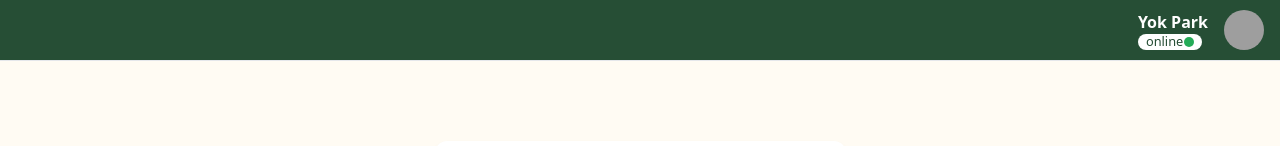
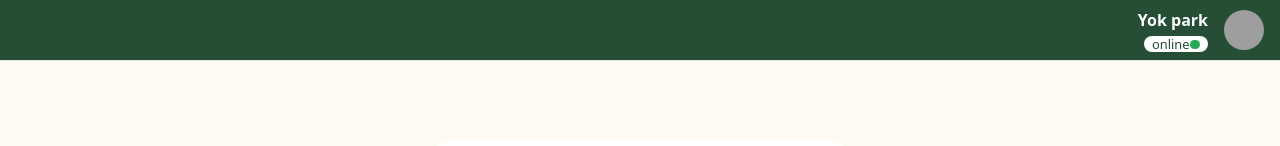
Before and after one commit to chanunchida-cha/poc-vdo-call, a Next.js app: page / in a window 1280 px wide. Shown: the top 146 px of the page. Built offline with nearby package versions, Linux system fonts and the light colour scheme; grey boxes are pictures that could not be loaded.

Commit message:
edit css navbar pharmacy

```diff
--- a/src/global/ui/NavbarPharmacy.tsx
+++ b/src/global/ui/NavbarPharmacy.tsx
@@ -8,13 +8,15 @@ function NavbarPharmacy({}: Props): ReactElement {
       <div className="flex  h-full items-center justify-end">
         <div className="flex flex-row items-center">
           <div className="mx-2 flex flex-col  ">
-            <div className=" flex justify-end font-semibold text-white">
-              Yok Park
+            <div className=" flex justify-end pb-[0.3rem] font-semibold text-white">
+              Yok park
             </div>
 
-            <div className=" flex h-[1rem] w-[4rem]  items-center justify-between  rounded-full bg-white px-2 ">
-              <div className="text-[0.8rem] text-primary">online</div>
-              <div className="h-[0.6rem] w-[0.6rem] rounded-full bg-status-online"></div>
+            <div className="flex justify-end">
+              <div className=" flex h-[1rem] w-[4rem]  items-center justify-between  rounded-full bg-white px-2 ">
+                <div className="text-[0.8rem] text-primary">online</div>
+                <div className="h-[0.6rem] w-[0.6rem] rounded-full bg-status-online"></div>
+              </div>
             </div>
           </div>
 
--- a/src/pages/_app.tsx
+++ b/src/pages/_app.tsx
@@ -5,12 +5,15 @@ import Layout from "@/global/layouts/Layout";
 import { Prompt } from "@next/font/google";
 
 // If loading a variable font, you don't need to specify the font weight
-const inter = Prompt({ weight:'400',subsets: ["latin","thai"] });
+const prompt = Prompt({
+  weight: "400",
+  subsets: ["latin", "thai", "vietnamese", "latin-ext"],
+});
 
 const MyApp: AppType = ({ Component, pageProps }) => {
   return (
     <Layout>
-      <main className={inter.className}>
+      <main className={prompt.className}>
         <Component {...pageProps} />
       </main>
     </Layout>
```
